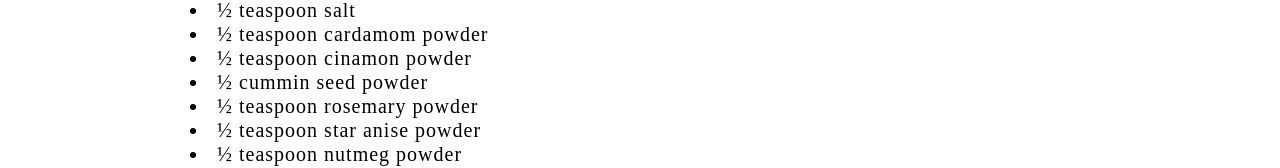
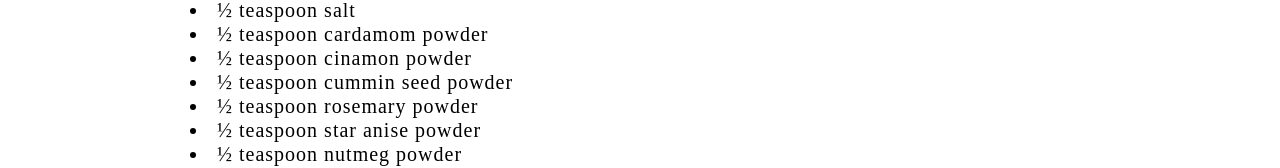
Before and after one commit to mesuabebe19/HTML_CSS-Recipe-Lab, a plain HTML site: page Kaaya_recipe.html in a window 1280 px wide. Shown: the part 709-877 px from the top of the page. Drawn offline with Linux system fonts and the light colour scheme.

Commit message:
added space in list of ingridients

```diff
--- a/Kaaya_recipe.html
+++ b/Kaaya_recipe.html
@@ -32,7 +32,7 @@
             <li>½ teaspoon salt</li>
             <li>½ teaspoon cardamom powder</li>
             <li>½ teaspoon cinamon powder</li>
-            <li>½ cummin seed powder</li>
+            <li>½ teaspoon cummin seed powder</li>
             <li>½ teaspoon rosemary powder</li>
             <li>½ teaspoon star anise powder</li>
             <li>½ teaspoon nutmeg powder</li>
```
